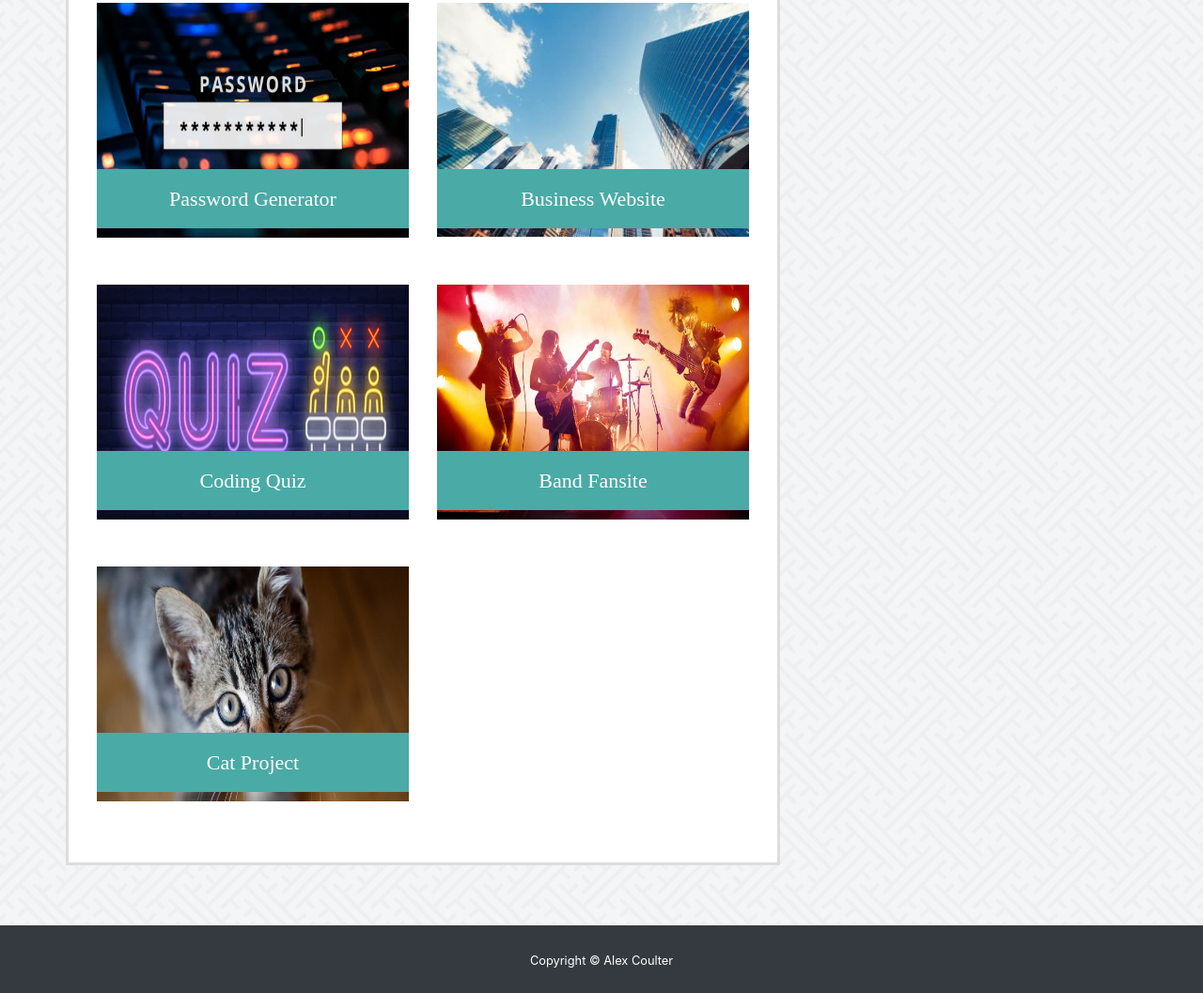
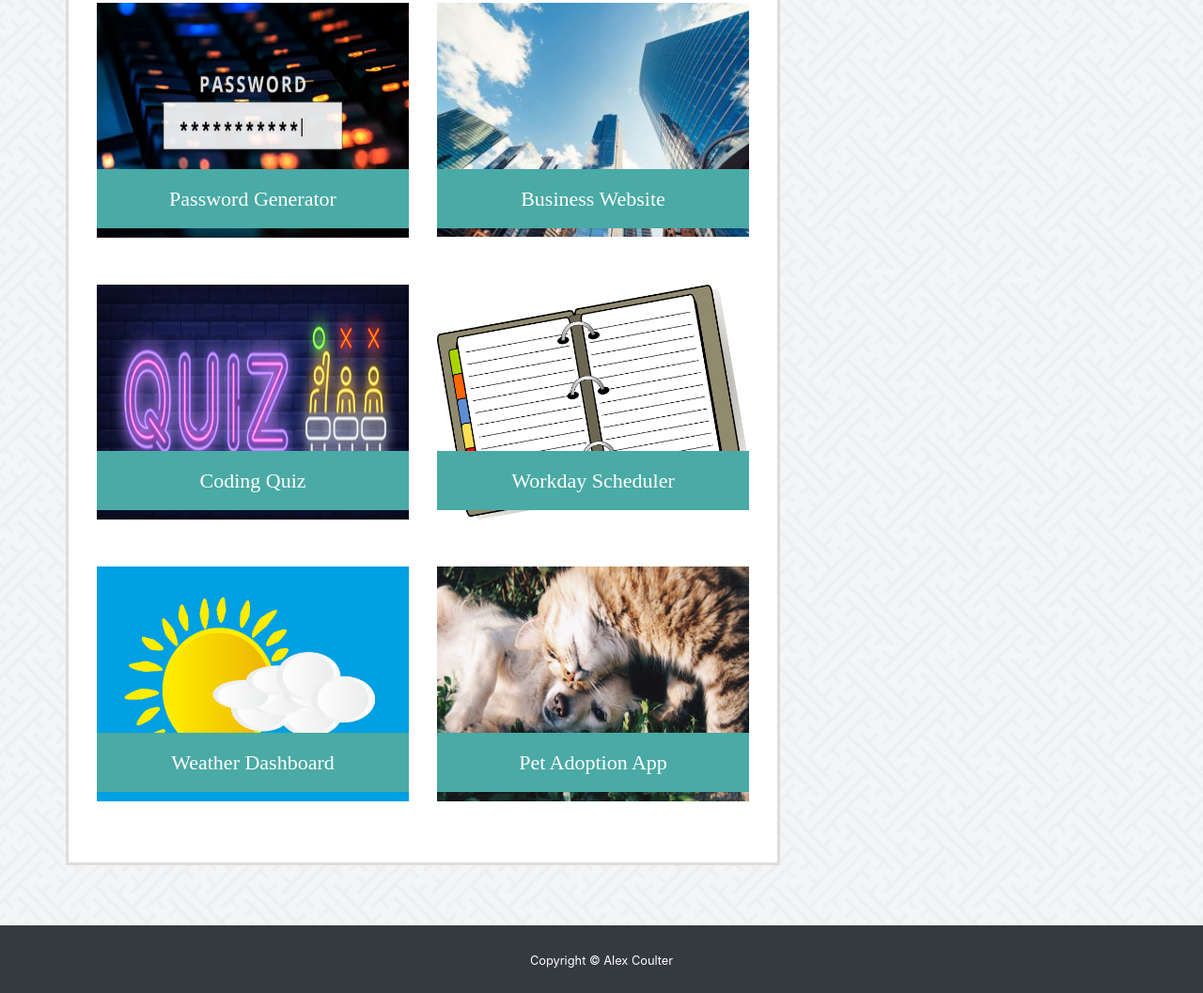
Before and after one commit to alexcoulter/Bootstrap-Portfolio, a plain HTML site: page portfolio.html in a window 1280 px wide. Shown: the part 295-1352 px from the top of the page at 94% size. Drawn offline with nearby package versions, Linux system fonts and the light colour scheme.

Commit message:
linked to newest completed projects

```diff
--- a/portfolio.html
+++ b/portfolio.html
@@ -45,8 +45,8 @@
           <div class="row">
             <div class="col-md-6 col-sm-12 text-center">
               <div class="picContainer">
-                <a href="https://alexcoulter.github.io/password-generator/" target="_blank"><img src="assets/images/password.jpg" alt="Password Generator"
-                    class="img-fluid"></a>
+                <a href="https://alexcoulter.github.io/password-generator/" target="_blank"><img
+                    src="assets/images/password.jpg" alt="Password Generator" class="img-fluid"></a>
                 <div class="picText text-white">Password Generator
                 </div>
               </div>
@@ -65,17 +65,17 @@
           <div class="row">
             <div class="col-md-6 col-sm-12 text-center">
               <div class="picContainer">
-                <a href="https://alexcoulter.github.io/Code-Quiz/" target="_blank"><img src="assets/images/quiz.jpg" alt="Coding Quiz"
-                class="img-fluid"></a>
+                <a href="https://alexcoulter.github.io/Code-Quiz/" target="_blank"><img src="assets/images/quiz.jpg"
+                    alt="Coding Quiz" class="img-fluid"></a>
                 <div class="picText text-white">Coding Quiz
                 </div>
               </div>
             </div>
             <div class="col-md-6 col-sm-12 text-center">
               <div class="picContainer">
-                <a href=https://google.com target="_blank"><img src="assets/images/band.jpg" alt="band"
-                    class="img-fluid"></a>
-                <div class="picText text-white">Band Fansite
+                <a href=https://alexcoulter.github.io/Workday-Scheduler/ target="_blank"><img
+                    src="assets/images/planner.png" alt="Planner" class="img-fluid"></a>
+                <div class="picText text-white">Workday Scheduler
                 </div>
               </div>
             </div>
@@ -83,10 +83,17 @@
           <div class="row">
             <div class="col-md-6 col-sm-12 text-center">
               <div class="picContainer">
-                <a href="https://google.com" target="_blank"><img src="assets/images/cat.png" alt="cat"
-                    class="img-fluid"></a>
-                <div class="picText text-white">Cat Project
+                <a href="https://alexcoulter.github.io/Weather-Dashboard/" target="_blank"><img
+                    src="assets/images/weather.png" alt="sun and clouds" class="img-fluid"></a>
+                <div class="picText text-white">Weather Dashboard
                 </div>
+              </div>
+            </div>
+            <div class="col-md-6 col-sm-12 text-center">
+              <div class="picContainer">
+                <a href="https://alexcoulter.github.io/Pet-Adoption-App/" target="_blank"><img
+                    src="assets/images/pets.jpg" alt="dog and cat" class="img-fluid"></a>
+                <div class="picText text-white">Pet Adoption App
                 </div>
               </div>
             </div>
```
Also changed, not shown: index.html (+3 -7 lines), assets/images/pets.jpg (added), assets/images/planner.png (added), assets/images/weather.png (added). Lines whose indentation alone changed are shown as unchanged.
